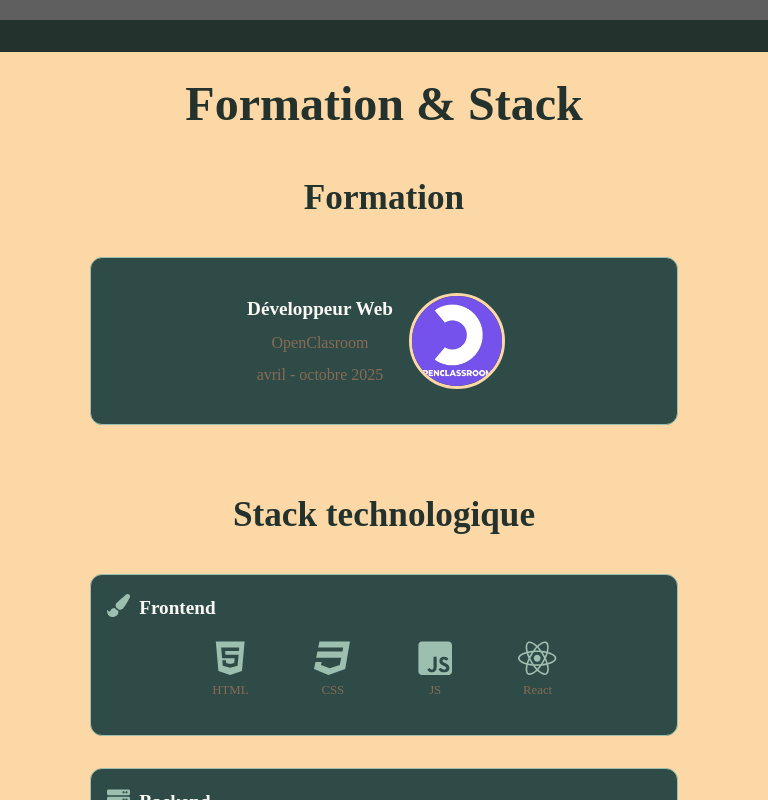
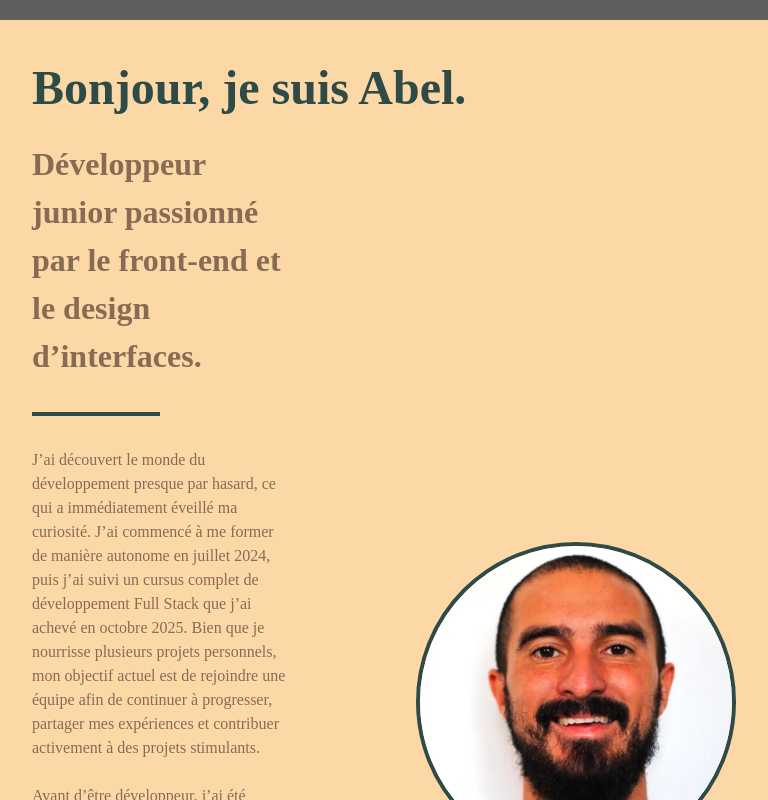
Before and after one commit to AbelMRuso/Portfolio, a React (Vite) app: page / in a window 768 px wide. Shown: the part 780-1580 px from the top of the page. Built offline with nearby package versions, Linux system fonts and the light colour scheme; no server answers; grey boxes are pictures that could not be loaded; a web font is replaced by a local one.

Commit message:
nueva seccion about

```diff
--- a/src/assets/components/about-block/AboutBlock.jsx
+++ /dev/null
@@ -1,17 +0,0 @@
-import styles from "../about-block/AboutBlock.module.scss";
-
-function AboutBlock({ image, title, text, reverse, alt }) {
-    return (
-        <>
-            <section className={`${styles.contenair} ${reverse ? styles.reverse : ""}`}>
-                <img src={image} alt={alt} />
-                <div className={styles.text}>
-                    <h2>{title}</h2>
-                    <p>{text} </p>
-                </div>
-            </section>
-        </>
-    );
-}
-
-export default AboutBlock;
--- a/src/assets/components/about-block/AboutBlock.module.scss
+++ /dev/null
@@ -1,57 +0,0 @@
-.contenair {
-    display: flex;
-    align-items: center;
-    justify-content: center;
-    height: 28em;
-    overflow: hidden;
-    gap: 4em;
-}
-
-.contenair img {
-    width: 40%;
-    height: 28em;
-    border-radius: 1rem;
-    object-fit: cover;
-}
-
-.text {
-    display: flex;
-    flex-direction: column;
-    gap: 4em;
-}
-
-.contenair.reverse {
-    flex-direction: row-reverse;
-}
-
-@media (max-width: 768px) {
-    .contenair {
-        flex-direction: column-reverse;
-        align-items: center;
-        width: 100%;
-        height: auto;
-    }
-
-    .contenair img {
-        display: none;
-    }
-
-    .contenair.reverse {
-        flex-direction: column-reverse;
-    }
-
-    .text {
-        gap: 1em;
-        width: 100%;
-    }
-}
-
-@media (min-width: 768px) and (max-width: 1023px) {
-    .contenair {
-        height: auto;
-    }
-
-    .text {
-        gap: 1em;
-    }
-}
--- a/src/assets/components/about-section/AboutSection.jsx
+++ b/src/assets/components/about-section/AboutSection.jsx
@@ -1,71 +1,35 @@
-import AboutBlock from "../about-block/AboutBlock";
 import styles from "../about-section/AboutSection.module.scss";
-import imgContext from "../../../assets/images/img-contexte.webp";
-import imgParcours from "../../../assets/images/img-parcours.webp";
-import imgStack from "../../../assets/images/img-stack2.webp";
-import imgAmbitions from "../../../assets/images/img-ambitions.webp";
+import profile from "../../images/profil-image.webp";
 
 function AboutSection() {
     return (
         <>
-            <main className={styles.contenair}>
-                <h1>Mon histoire</h1>
-                <AboutBlock
-                    image={imgContext}
-                    alt={"Abel se promenant sur la plage de Seignosse, dans les Landes, avec sa chienne"}
-                    title={"Contexte"}
-                    text={
-                        <>
-                            Toujours en quête de nouveaux défis, je me suis installé sur la côte Atlantique pour apprendre une nouvelle langue et
-                            vivre de nouvelles expériences, tout en poursuivant ma passion pour le surf.<br></br>
-                            <br></br> Mon intérêt pour la programmation est né lorsque, travaillant comme coordinateur logistique, un bug m’a amené à
-                            collaborer avec des développeurs : ce moment a déclenché une véritable étincelle et a éveillé ma curiosité pour le code.
-                        </>
-                    }
-                />
-                <AboutBlock
-                    image={imgParcours}
-                    alt={"Abel réalisant une manœuvre en paddle surf durant sa période de moniteur de sports nautiques"}
-                    title={"Parcours profesionnels"}
-                    text={
-                        <>
-                            Mon parcours a toujours été guidé par le sport et l’enseignement. J’ai passé sept ans à encadrer des disciplines
-                            nautiques, coordonner des équipes et gérer un centre, tout en restant en contact avec la nature et les personnes.<br></br>
-                            <br></br> Ma formation en éducation primaire m’a apporté des compétences pédagogiques, psychologiques et méthodologiques
-                            solides. Aujourd’hui, je mets ces acquis et cette expérience au service de ma reconversion vers le développement web, un
-                            domaine où je peux allier rigueur, curiosité et goût pour les défis."
-                        </>
-                    }
-                    reverse
-                />
-                <AboutBlock
-                    image={imgStack}
-                    alt={"Écran affichant un éditeur de code."}
-                    title={"Methodologie et stack"}
-                    text={
-                        <>
-                            Ayant principalement travaillé en solo, j’ai appris à apprécier l’organisation et le suivi rigoureux des projets,
-                            notamment grâce aux méthodes agiles et à l’utilisation d’un tableau Kanban.<br></br>
-                            <br></br> Bien que formé en full stack, c’est React qui me passionne le plus aujourd’hui, et je suis enthousiaste à l’idée
-                            de relever de nouveaux défis, d’apprendre constamment et de contribuer à des projets concrets et innovants."
-                        </>
-                    }
-                />
-                <AboutBlock
-                    image={imgAmbitions}
-                    alt={"Image affichant, en format JS : si le cerveau n’est pas vide, continue à coder, sinon, demande un café."}
-                    title={"Projets et ambitions"}
-                    text={
-                        <>
-                            Mon rêve en tant que développeur est de créer une application pour les établissements scolaires qui motive les élèves via
-                            la gamification et une interface en pixel art, tout en facilitant l’organisation et le contact avec les parents.<br></br>
-                            <br></br> Pour y parvenir, je commence par travailler avec d’autres développeurs, réaliser des projets web pour de petites
-                            entreprises et aider les indépendants, afin d’acquérir expérience et contacts pour concrétiser mon objectif.
-                        </>
-                    }
-                    reverse
-                />
-            </main>
+            <section className={styles.contenair}>
+                <h2>Bonjour, je suis Abel.</h2>
+                <div className={styles.flex}>
+                    <div className={styles.textDistribution}>
+                        <h3>Développeur junior passionné par le front-end et le design d’interfaces.</h3>
+                        <span className={styles.separateur}></span>
+                        <p>
+                            J’ai découvert le monde du développement presque par hasard, ce qui a immédiatement éveillé ma curiosité. J’ai commencé à
+                            me former de manière autonome en juillet 2024, puis j’ai suivi un cursus complet de développement Full Stack que j’ai
+                            achevé en octobre 2025. Bien que je nourrisse plusieurs projets personnels, mon objectif actuel est de rejoindre une
+                            équipe afin de continuer à progresser, partager mes expériences et contribuer activement à des projets stimulants.{" "}
+                        </p>
+                        <br />
+                        <p>
+                            Avant d’être développeur, j’ai été professeur pendant la majeure partie de ma vie professionnelle. Aujourd’hui, les
+                            compétences acquises en méthodologie, adaptabilité, communication et empathie me permettent d’être structuré tout en
+                            restant flexible dans mes projets, toujours avec un objectif particulier en tête.
+                        </p>
+                        <br />
+                        Originaire d’Alicante, en Espagne, ma passion pour le surf m’a amené jusqu’à la côte atlantique française, où j’ai donné un
+                        nouvel élan à ma carrière professionnelle. Lorsqu’il ne s’agit pas de programmation, vous me trouverez probablement à la
+                        plage, sur un terrain de football ou plongé dans un jeu vidéo.
+                    </div>
+                    <img src={profile} alt="" />
+                </div>
+            </section>
         </>
     );
 }
--- a/src/assets/components/about-section/AboutSection.module.scss
+++ b/src/assets/components/about-section/AboutSection.module.scss
@@ -1,44 +1,44 @@
 .contenair {
+    width: 100%;
+    height: auto;
+    background-color: var(--color-accent);
+    padding: 2rem;
+
+    h2 {
+        color: var(--color-bg-secondary);
+    }
+
+    h3 {
+        font-size: 2rem;
+        color: var(--color-text-secondary);
+    }
+    h4 {
+        color: var(--color-text-secondary);
+    }
+
+    img {
+        width: 20em;
+        height: 20em;
+        border-radius: 50%;
+        border: 4px solid var(--color-bg-secondary);
+    }
+}
+
+.flex {
     display: flex;
-    flex-direction: column;
+    gap: 8rem;
     align-items: center;
-    width: 100%;
-    padding: 4em;
-    gap: 1em;
-    padding: 2em 4em;
+    padding-top: 1rem;
+}
+
+.separateur {
+    display: block;
+    margin: 2rem 0;
+    width: 8rem;
+    height: 4px;
     background-color: var(--color-bg-secondary);
 }
 
-.contenair h1 {
-    margin-bottom: 1em;
+.textDistribution {
+    width: 55%;
 }
-
-@media (max-width: 768px) {
-    .contenair {
-        padding: 1em;
-        gap: 2em;
-    }
-
-    .contenair h1 {
-        margin-bottom: 0;
-    }
-
-    .contenair h2 {
-        text-align: start;
-    }
-}
-
-@media (min-width: 768px) and (max-width: 1023px) {
-    .contenair {
-        padding: 1em;
-        gap: 2em;
-    }
-
-    .contenair h1 {
-        margin-bottom: 0;
-    }
-
-    .text {
-        gap: 1em;
-    }
-}
--- a/src/assets/pages/Home.jsx
+++ b/src/assets/pages/Home.jsx
@@ -2,6 +2,7 @@ import StackSection from "../components/stackSection/StackSection";
 import ProjectSection from "../components/projectSection/ProjectSection";
 import styles from "../pages/Home.module.scss";
 import { Helmet } from "react-helmet";
+import AboutSection from "../components/about-section/AboutSection";
 
 function Home() {
     return (
@@ -14,6 +15,7 @@ function Home() {
                 />
             </Helmet>
             <main className={styles.contenair}>
+                <AboutSection />
                 <StackSection />
                 <ProjectSection />
             </main>
```
